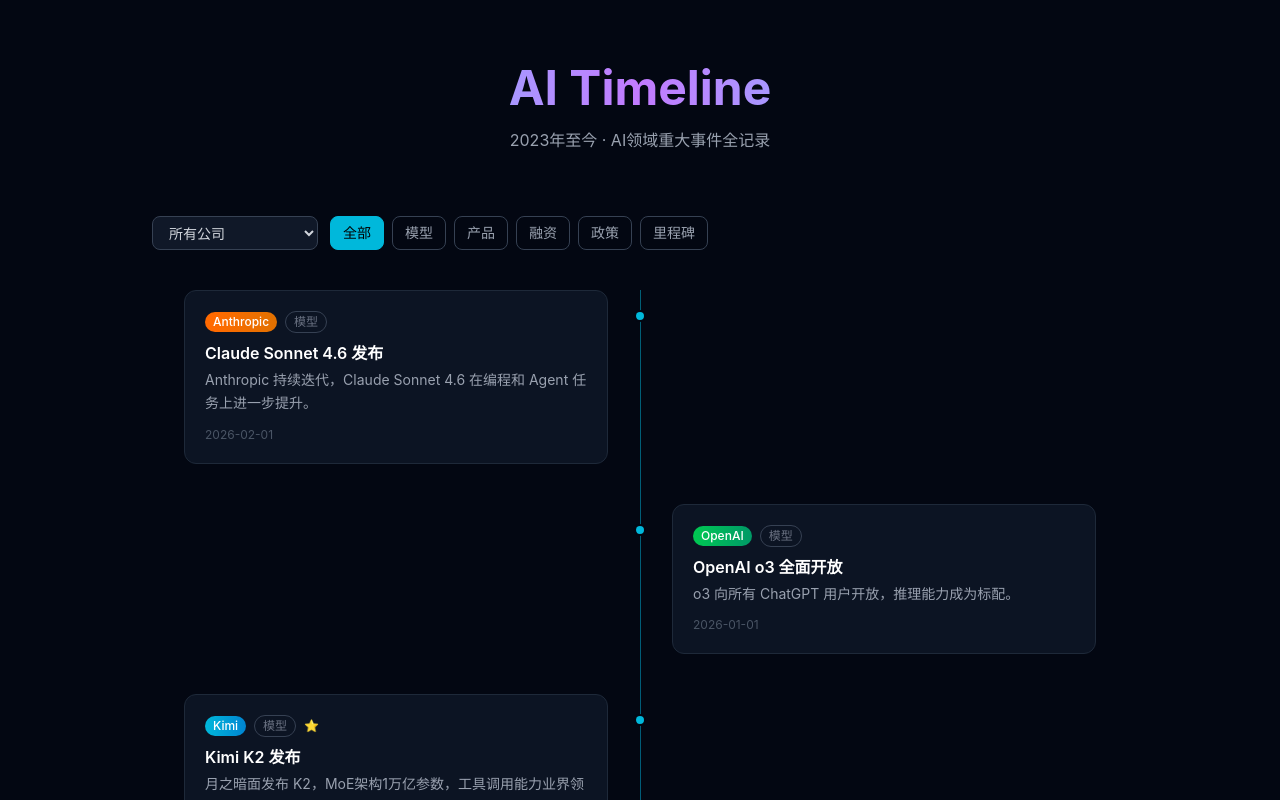
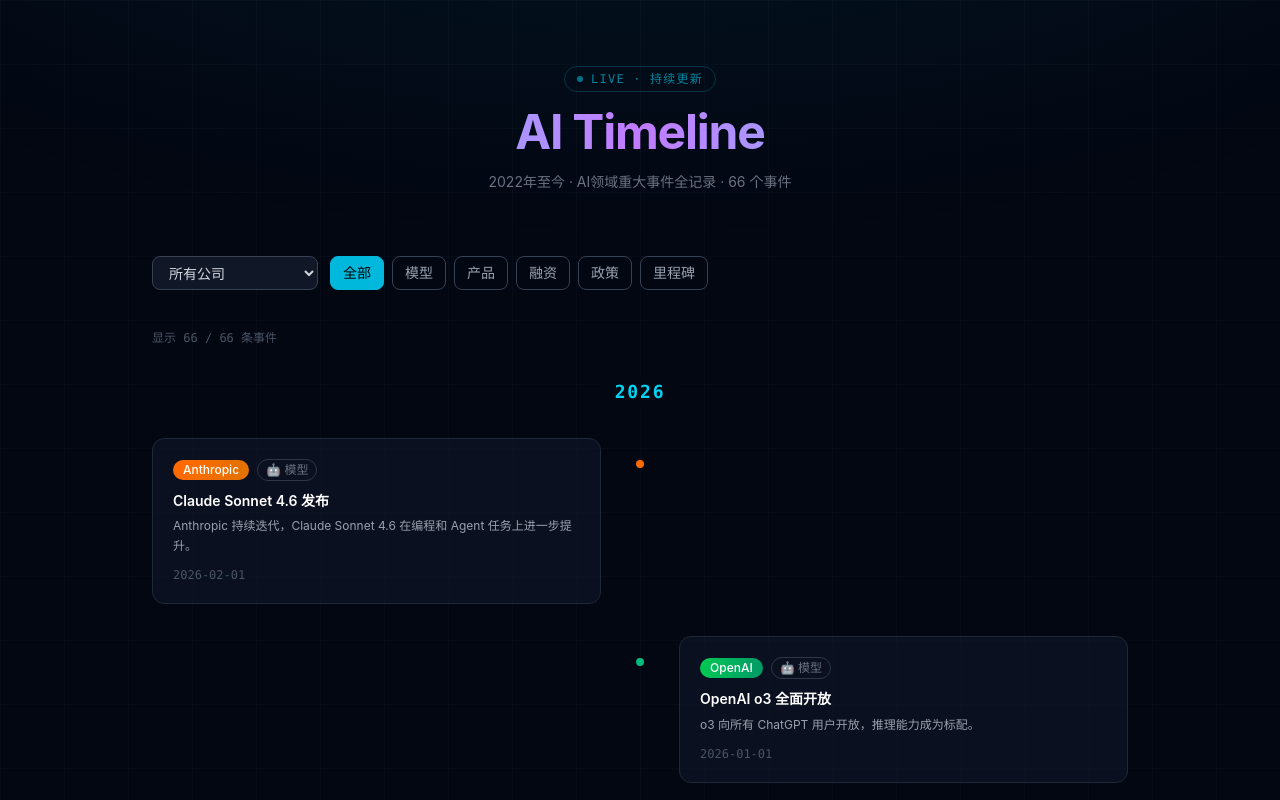
Before and after one commit to lc-chao/ai-timeline, a React (Vite) app: page / in a window 1280 px wide. Shown: the top 800 px of the page. Built offline with nearby package versions, Linux system fonts and the light colour scheme.

Commit message:
feat: timeline UI with animations, year groups, company colors

```diff
--- a/src/App.tsx
+++ b/src/App.tsx
@@ -1,6 +1,7 @@
 import { useState, useMemo } from 'react'
+import { motion } from 'framer-motion'
 import { events } from './data/events'
-import { EventCard } from './components/EventCard'
+import { Timeline } from './components/Timeline'
 import { FilterBar } from './components/FilterBar'
 
 export default function App() {
@@ -16,30 +17,50 @@
 
   return (
     <div className="min-h-screen bg-gray-950 text-white">
-      <div className="fixed inset-0 bg-[radial-gradient(ellipse_at_top,_var(--tw-gradient-stops))] from-cyan-950/30 via-gray-950 to-gray-950 pointer-events-none" />
+      {/* 背景 */}
+      <div className="fixed inset-0 pointer-events-none">
+        <div className="absolute inset-0 bg-[radial-gradient(ellipse_80%_50%_at_50%_-20%,rgba(6,182,212,0.08),transparent)]" />
+        <div className="absolute inset-0 bg-[linear-gradient(to_right,rgba(255,255,255,0.02)_1px,transparent_1px),linear-gradient(to_bottom,rgba(255,255,255,0.02)_1px,transparent_1px)] bg-[size:64px_64px]" />
+      </div>
+
       <div className="relative max-w-5xl mx-auto px-6 py-16">
-        <div className="text-center mb-16">
-          <h1 className="text-5xl font-bold bg-gradient-to-r from-cyan-400 via-purple-400 to-cyan-400 bg-clip-text text-transparent mb-4">
+        {/* 标题 */}
+        <motion.div
+          initial={{ opacity: 0, y: -20 }}
+          animate={{ opacity: 1, y: 0 }}
+          transition={{ duration: 0.6 }}
+          className="text-center mb-16"
+        >
+          <div className="inline-flex items-center gap-2 text-cyan-400/60 text-xs font-mono tracking-widest mb-4 border border-cyan-400/20 px-3 py-1 rounded-full">
+            <span className="w-1.5 h-1.5 rounded-full bg-cyan-400 animate-pulse" />
+            LIVE · 持续更新
+          </div>
+          <h1 className="text-5xl font-bold bg-gradient-to-r from-cyan-400 via-purple-400 to-cyan-400 bg-clip-text text-transparent mb-4 tracking-tight">
             AI Timeline
           </h1>
-          <p className="text-gray-400">2023年至今 · AI领域重大事件全记录</p>
+          <p className="text-gray-500 text-sm">2022年至今 · AI领域重大事件全记录 · {events.length} 个事件</p>
+        </motion.div>
+
+        {/* 筛选栏 */}
+        <motion.div
+          initial={{ opacity: 0 }}
+          animate={{ opacity: 1 }}
+          transition={{ delay: 0.3 }}
+        >
+          <FilterBar
+            selectedCompany={selectedCompany}
+            selectedType={selectedType}
+            onCompanyChange={setSelectedCompany}
+            onTypeChange={setSelectedType}
+          />
+        </motion.div>
+
+        {/* 结果数 */}
+        <div className="text-gray-600 text-xs font-mono mb-8">
+          显示 {filtered.length} / {events.length} 条事件
         </div>
-        <FilterBar
-          selectedCompany={selectedCompany}
-          selectedType={selectedType}
-          onCompanyChange={setSelectedCompany}
-          onTypeChange={t => setSelectedType(t)}
-        />
-        {filtered.length === 0 ? (
-          <div className="text-center text-gray-500 py-20">暂无数据</div>
-        ) : (
-          <div className="relative">
-            <div className="absolute left-1/2 top-0 bottom-0 w-px bg-gradient-to-b from-cyan-500/50 via-purple-500/50 to-cyan-500/50" />
-            {filtered.map((event, i) => (
-              <EventCard key={event.id} event={event} index={i} />
-            ))}
-          </div>
-        )}
+
+        <Timeline events={filtered} />
       </div>
     </div>
   )
--- a/src/components/EventCard.tsx
+++ b/src/components/EventCard.tsx
@@ -6,7 +6,7 @@
   'Google DeepMind': 'from-blue-500 to-cyan-600',
   'Meta AI': 'from-blue-600 to-indigo-600',
   'Mistral': 'from-purple-500 to-violet-600',
-  'xAI': 'from-gray-400 to-gray-600',
+  'xAI': 'from-gray-400 to-gray-500',
   '智谱AI': 'from-red-500 to-rose-600',
   'MiniMax': 'from-pink-500 to-fuchsia-600',
   'Kimi': 'from-cyan-500 to-sky-600',
@@ -14,33 +14,63 @@
   '字节豆包': 'from-teal-500 to-green-600',
 }
 
+const companyDots: Record<string, string> = {
+  'OpenAI': 'bg-emerald-500',
+  'Anthropic': 'bg-orange-500',
+  'Google DeepMind': 'bg-cyan-500',
+  'Meta AI': 'bg-indigo-500',
+  'Mistral': 'bg-violet-500',
+  'xAI': 'bg-gray-400',
+  '智谱AI': 'bg-rose-500',
+  'MiniMax': 'bg-fuchsia-500',
+  'Kimi': 'bg-sky-500',
+  '阿里千问': 'bg-yellow-500',
+  '字节豆包': 'bg-teal-500',
+}
+
 const typeLabels: Record<string, string> = {
-  model: '模型', product: '产品', funding: '融资', policy: '政策', milestone: '里程碑'
+  model: '🤖 模型', product: '🚀 产品', funding: '💰 融资', policy: '📋 政策', milestone: '⭐ 里程碑'
 }
 
 export function EventCard({ event, index }: { event: Event; index: number }) {
   const isLeft = index % 2 === 0
   const color = companyColors[event.company] ?? 'from-gray-500 to-gray-600'
+  const dot = companyDots[event.company] ?? 'bg-gray-500'
 
   return (
-    <div className={`relative flex mb-10 ${isLeft ? 'flex-row' : 'flex-row-reverse'}`}>
-      <div className="w-1/2 px-8">
-        <div className="bg-gray-900/80 border border-gray-800 rounded-xl p-5 hover:border-cyan-500/40 transition-colors cursor-default">
-          <div className="flex items-center gap-2 mb-2 flex-wrap">
-            <span className={`text-xs px-2 py-0.5 rounded-full bg-gradient-to-r ${color} text-white font-medium`}>
+    <div className={`relative flex mb-8 items-start ${isLeft ? 'flex-row' : 'flex-row-reverse'}`}>
+      {/* 卡片 */}
+      <div className="w-[46%]">
+        <div className={`group relative bg-gray-900/60 border rounded-xl p-5 transition-all duration-300
+          ${event.importance === 'high'
+            ? 'border-gray-700 hover:border-cyan-500/60 hover:shadow-lg hover:shadow-cyan-500/10'
+            : 'border-gray-800 hover:border-gray-600'
+          }`}>
+          {/* 重要事件左侧高亮条 */}
+          {event.importance === 'high' && (
+            <div className={`absolute left-0 top-4 bottom-4 w-0.5 rounded-full bg-gradient-to-b ${color}`} />
+          )}
+          <div className="flex items-center gap-2 mb-2.5 flex-wrap">
+            <span className={`text-xs px-2.5 py-0.5 rounded-full bg-gradient-to-r ${color} text-white font-medium`}>
               {event.company}
             </span>
-            <span className="text-xs text-gray-500 border border-gray-700 px-2 py-0.5 rounded-full">
+            <span className="text-xs text-gray-500 px-2 py-0.5 rounded-full border border-gray-700/80">
               {typeLabels[event.type]}
             </span>
-            {event.importance === 'high' && <span className="text-yellow-400 text-xs">⭐</span>}
           </div>
-          <h3 className="text-white font-semibold mb-1">{event.title}</h3>
-          <p className="text-gray-400 text-sm leading-relaxed">{event.description}</p>
-          <p className="text-gray-600 text-xs mt-3">{event.date}</p>
+          <h3 className="text-white font-semibold text-sm mb-1.5 leading-snug">{event.title}</h3>
+          <p className="text-gray-400 text-xs leading-relaxed">{event.description}</p>
+          <p className="text-gray-600 text-xs mt-3 font-mono">{event.date}</p>
         </div>
       </div>
-      <div className="absolute left-1/2 top-5 -translate-x-1/2 w-3 h-3 rounded-full bg-cyan-500 border-2 border-gray-950 z-10" />
+
+      {/* 中轴节点 */}
+      <div className="w-[8%] flex justify-center pt-5">
+        <div className={`w-3 h-3 rounded-full border-2 border-gray-950 z-10 transition-transform duration-300 ${dot}`} />
+      </div>
+
+      {/* 占位 */}
+      <div className="w-[46%]" />
     </div>
   )
 }
--- /dev/null
+++ b/src/components/Timeline.tsx
@@ -0,0 +1,48 @@
+import { motion } from 'framer-motion'
+import type { Event } from '../types'
+import { EventCard } from './EventCard'
+
+export function Timeline({ events }: { events: Event[] }) {
+  if (events.length === 0) {
+    return <div className="text-center text-gray-500 py-20">暂无数据</div>
+  }
+
+  // 按年份分组
+  const grouped: Record<string, Event[]> = {}
+  for (const e of events) {
+    const year = e.date.slice(0, 4)
+    if (!grouped[year]) grouped[year] = []
+    grouped[year].push(e)
+  }
+  const years = Object.keys(grouped).sort((a, b) => b.localeCompare(a))
+
+  return (
+    <div className="relative">
+      {/* 中轴线 */}
+      <div className="absolute left-1/2 top-0 bottom-0 w-px bg-gradient-to-b from-cyan-500/0 via-cyan-500/40 to-cyan-500/0" />
+
+      {years.map(year => (
+        <div key={year}>
+          {/* 年份标签 */}
+          <div className="relative flex justify-center mb-8 mt-4">
+            <div className="bg-gray-950 px-4 z-10">
+              <span className="text-cyan-400 font-mono font-bold text-lg tracking-widest">{year}</span>
+            </div>
+          </div>
+
+          {grouped[year].map((event, i) => (
+            <motion.div
+              key={event.id}
+              initial={{ opacity: 0, y: 24 }}
+              whileInView={{ opacity: 1, y: 0 }}
+              viewport={{ once: true, margin: '-60px' }}
+              transition={{ duration: 0.4, delay: i * 0.04 }}
+            >
+              <EventCard event={event} index={i} />
+            </motion.div>
+          ))}
+        </div>
+      ))}
+    </div>
+  )
+}
```
